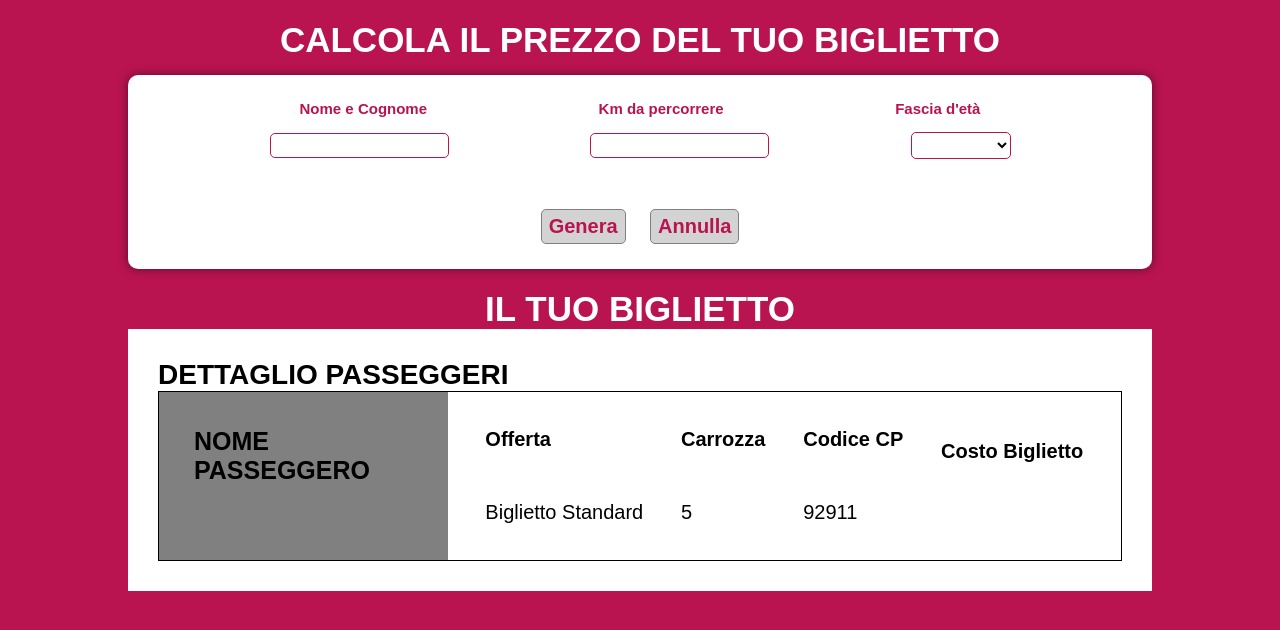
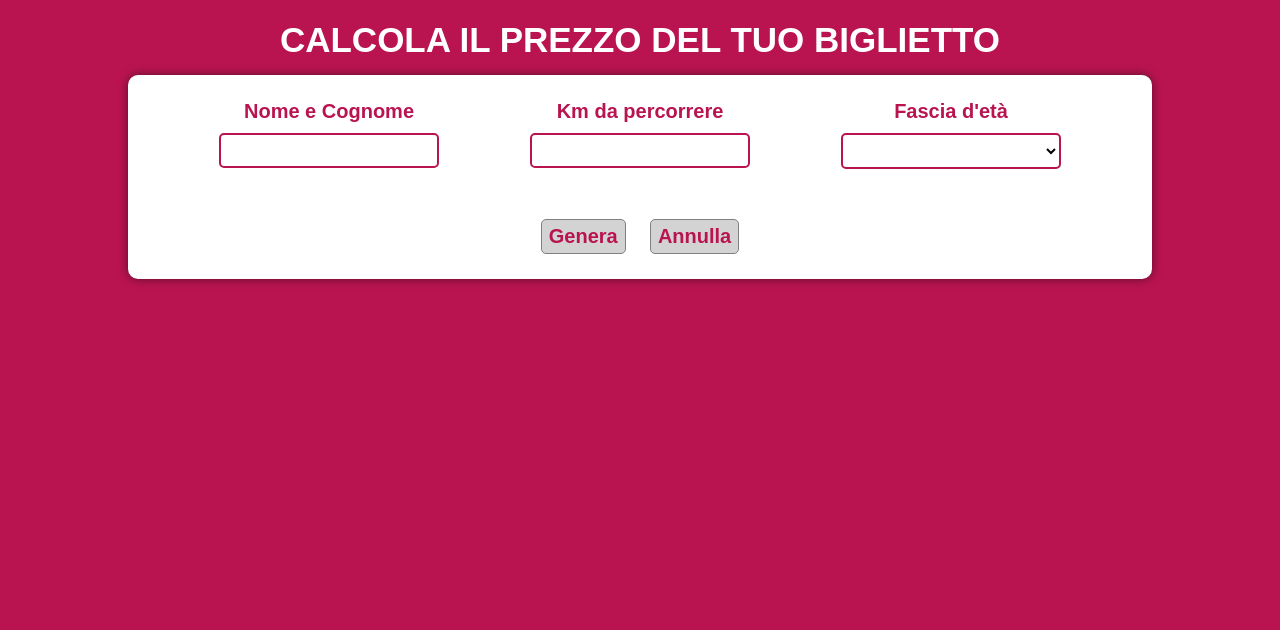
Before and after one commit to Andrea8802/js-biglietto-treno-form, a plain HTML site: page index.html in a window 1280 px wide. Drawn offline with Linux system fonts and the light colour scheme.

Commit message:
All Project Complete

```diff
--- a/css/style.css
+++ b/css/style.css
@@ -11,6 +11,10 @@
 body{
     background-color: var(--primary-color);
     font-family: Arial, Helvetica, sans-serif;
+}
+
+.d-none{
+    display: none;
 }
 
 /* Main Rules */
@@ -33,30 +37,40 @@ h3{
     border-radius: 10px;
     box-shadow: 0px 0px 10px rgba(0, 0, 0, 0.5);
     margin-top: 15px;
+    font-size: 15px;
 }
 
-.labels, .input{
+#form{
     display: flex;
     justify-content: space-evenly;
+}
+
+#form > div{
+    display: flex;
+    flex-direction: column;
     align-items: center;
-    font-size: 15px;
 }
 
     .labels{
         color: var(--primary-color);
-        font-weight: 600;
+        font-size: 20px;
+        font-weight: bold;
     }
 
     .input{
-        margin-top: 15px;
+        margin-top: 10px;
+        background-color: white;
+        border: 2px solid var(--primary-color);
+        border-radius: 5px;
+        padding: 4px 0;
+        width: 220px;
+        font-size: 20px;
     }
 
-        .input > input, .input > select{
-            border: 1px solid var(--primary-color);
-            border-radius: 5px;
-            padding: 4px 0;
-            background-color: white;
-        }
+    input:focus{
+        outline: none;
+        border: 3px solid var(--primary-color);
+    }
 
 .buttons{
     text-align: center;
@@ -71,7 +85,12 @@ h3{
     border-radius: 5px;
     font-size: 20px;
     font-weight: bold;
-    margin: 0 10px
+    margin: 0 10px;
+    cursor: pointer;
+    }
+
+    .buttons > button:focus{
+        border: 2px solid gray;
     }
 
 .output-cont{
--- a/index.html
+++ b/index.html
@@ -14,30 +14,35 @@
             CALCOLA IL PREZZO DEL TUO BIGLIETTO
         </h2>
         <section class="input-cont">
-            <div class="labels">
-                <label for="nome">
+            <form action="#" id="form">
+                <div>
+                    <label for="nome" class="labels">
                         Nome e Cognome
                     </label>
 
-                <label for="km">
+                    <input type="text" id="nomeInput" class="input">
+                </div>
+
+                <div>
+                    <label for="km" class="labels">
                         Km da percorrere
                     </label>
 
-                <label for="eta">
+                    <input type="text" id="kmInput" class="input">
+                </div>
+
+                <div>
+                    <label for="eta" class="labels">
                         Fascia d'età
                     </label>
-            </div>
-            <div class="input">
-                <input type="text" id="nomeInput">
 
-                <input type="text" id="kmInput">
-
-                <select name="fasciaEta" id="etaInput">
+                    <select name="fasciaEta" id="etaInput" class="input">
                         <option value="maggiorenne">Maggiorenne</option>
                         <option value="minorenne">Minorenne</option>
                         <option value="over65">Over65</option>
                     </select>
                 </div>
+            </form>
 
             <div class="buttons">
                 <button id="genera">Genera</button>
@@ -45,11 +50,12 @@
             </div>
             </section>
 
+            <section class="outputBlock d-none">
                 <h2>
                     IL TUO BIGLIETTO
                 </h2>
 
-            <section class="output-cont">
+                <div class="output-cont">
                     <h3>
                         DETTAGLIO PASSEGGERI
                     </h3>
@@ -67,7 +73,7 @@
                                 <div class="title">
                                     Offerta
                                 </div>
-                            <div id="offerta">Biglietto Standard</div>
+                                <div id="offerta"></div>
                             </div>
 
                             <div>
@@ -75,9 +81,7 @@
                                 Carrozza
                                </div>
 
-                           <div id="nCarrozza">
-                            5
-                           </div>
+                               <div id="nCarrozza"></div>
 
                             </div>
 
@@ -86,9 +90,7 @@
                                     Codice CP
                                 </div>
 
-                            <div id="codiceCP">
-                                92911
-                            </div>
+                                <div id="codiceCP"></div>
 
                             </div>
 
@@ -102,7 +104,9 @@
                             </div>
                         </div>
                     </div>
+                </div>
             </section>
+
 
     </main>
 
--- a/js/main.js
+++ b/js/main.js
@@ -1,14 +1,13 @@
 // Calcolo prezzo biglietto del viaggio in base all'età e ai km da percorrere 2.0
 
 // Dichiarazioni variabili
-
-
 const prezzoAlKm = 0.21;
 let prezzoViaggio;
 let sconto;
-
+const nCasuale = Math.floor (Math.random() * 10) + 1;
 const genera = document.querySelector("#genera");
 const annulla = document.querySelector("#annulla");
+const blockOutput = document.querySelector(".outputBlock");
 
 // Pulizia input iniziale
         nomeInput.value = null;
@@ -28,7 +27,11 @@ genera.addEventListener("click",
         const etaInput = document.getElementById("etaInput");
         const fasciaEta = etaInput.value;
 
-        // Moltiplicare km X 0.21€
+        // Rendiamo visibile blocco output
+        blockOutput.classList.remove("d-none");
+
+        if(nomeCognome != "" || kmViaggio != ""){
+            // Moltiplicare km X 0.21€
         prezzoViaggio = prezzoAlKm * kmViaggio;
 
         // Se è minorenne sconto del 20%
@@ -41,19 +44,34 @@ genera.addEventListener("click",
             sconto = prezzoViaggio * 0.40;
             prezzoViaggio -= sconto;
             console.log(prezzoViaggio)
-
-
         }
 
-        // Inserimento nome passeggero
+        // Output
+
+        // Nome passeggero
         document.getElementById("nomePasseggero").innerHTML = nomeCognome;
-        // Output del prezzo finale (massimo 2 decimali)
+
+        // Offerta
+        document.getElementById("offerta").innerHTML = "Biglietto Standard";
+
+        // Numero Carrozza
+        document.getElementById("nCarrozza").innerHTML = nCasuale;
+
+        // Codice CP
+        document.getElementById("codiceCP").innerHTML = "92911";
+
+        // Prezzo finale (massimo 2 decimali)
         document.getElementById("costoBiglietto").innerHTML = prezzoViaggio.toFixed(2) + "€";
 
         // Pulizia input
         nomeInput.value = null;
         kmInput.value = null;
         etaInput.value = null;
+        } else{
+            alert("Compila i campi per procedere!")
+            blockOutput.classList.add("d-none");
+        }
+
     }
 )
 
@@ -64,5 +82,25 @@ annulla.addEventListener("click",
         nomeInput.value = null;
         kmInput.value = null;
         etaInput.value = null;
+
+        // Rendiamo visibile blocco output
+        blockOutput.classList.add("d-none");
+
+        // Pulizia output
+
+        // Nome passeggero
+        document.getElementById("nomePasseggero").innerHTML = null;
+
+        // Prezzo finale (massimo 2 decimali)
+        document.getElementById("costoBiglietto").innerHTML = null;
+
+        // Offerta
+        document.getElementById("offerta").innerHTML = null;
+
+        // Numero Carrozza
+        document.getElementById("nCarrozza").innerHTML = null;
+
+        // Codice CP
+        document.getElementById("codiceCP").innerHTML = null;
     }
 )
```
Lines whose indentation alone changed are shown as unchanged.
